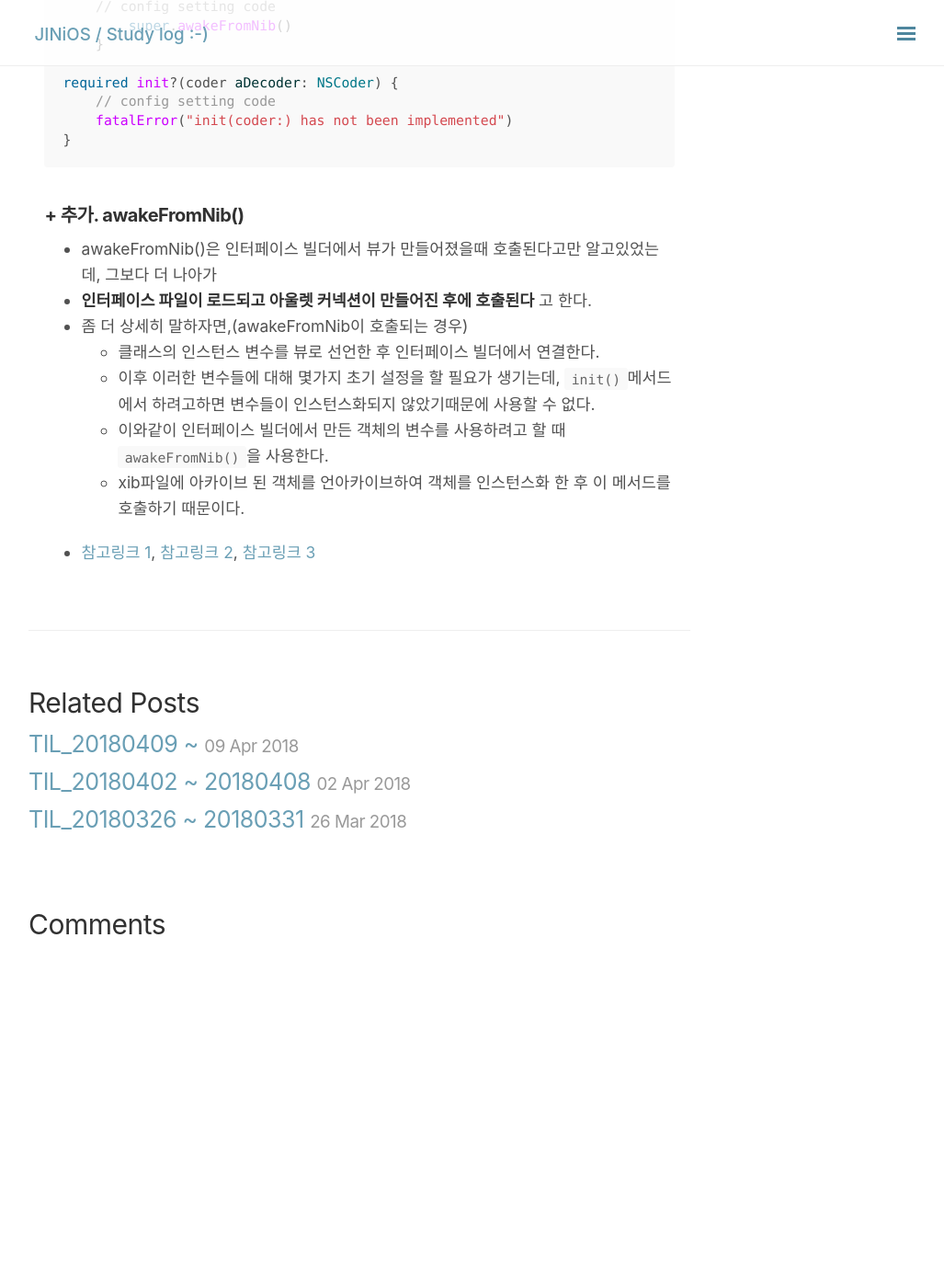
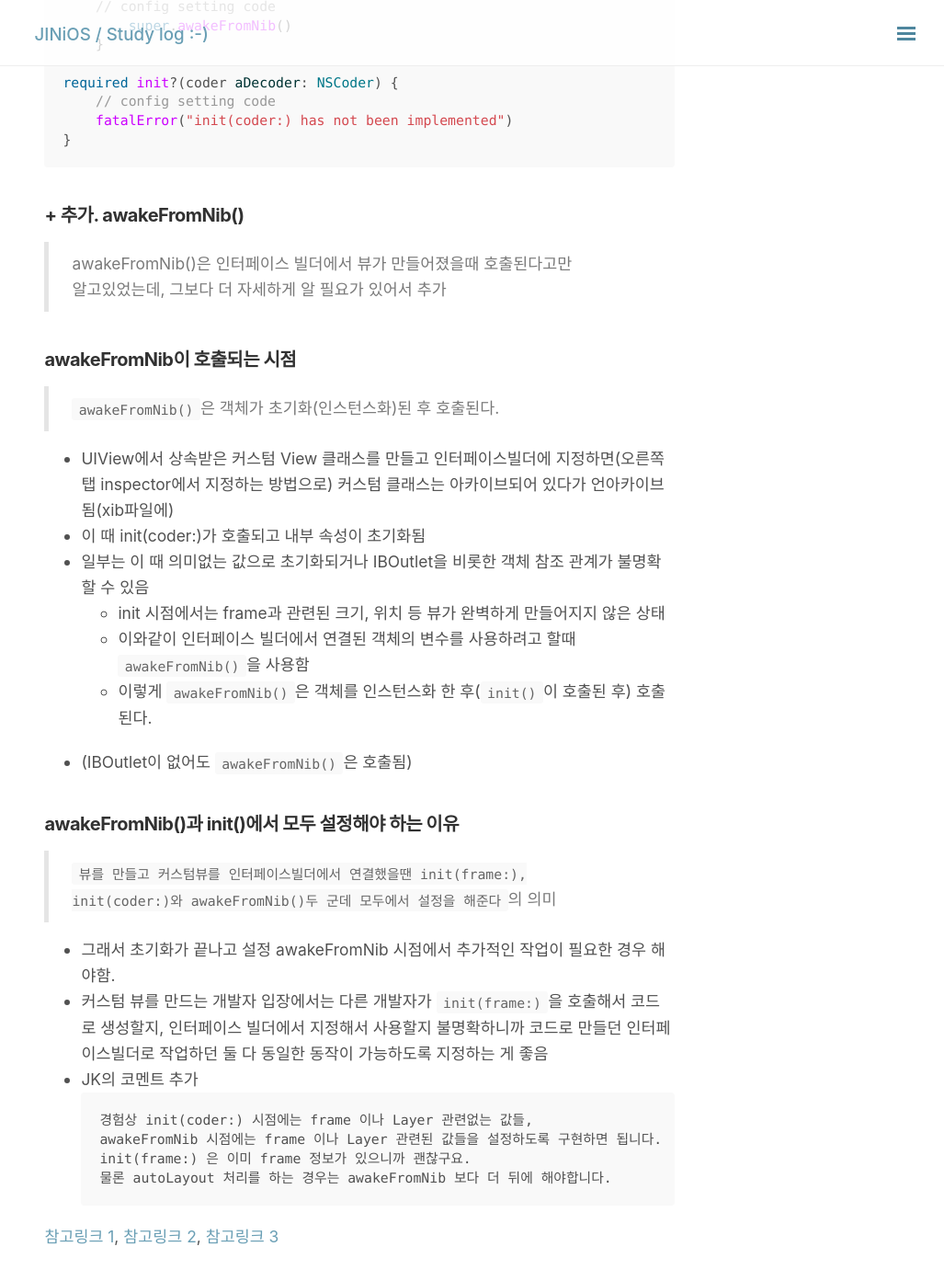
Before and after one commit to jinios/jinios.github.io, a Jekyll site: the page built from _posts/iOS/2018-04-15-customView_init.md, in a window 1280 px wide and 1400 px high, scrolled down 2075 px. Shown: the top 1393 px of the window at 92% size, without its empty margins (249-1276 px from the left). Built offline with Jekyll 4.4.1, drawn with Linux system fonts in a browser that asks for light colours; nearby versions of some CDN libraries; comment, search, counter and statistics services are not loaded; before the commit the page ends 3110 px from its top, so only the background shows below that.

Commit message:
Update post

````diff
--- a/_posts/iOS/2018-04-15-customView_init.md
+++ b/_posts/iOS/2018-04-15-customView_init.md
@@ -62,11 +62,31 @@ required init?(coder aDecoder: NSCoder) {
 ```
 
 #### \+ 추가. awakeFromNib()
-- awakeFromNib()은 인터페이스 빌더에서 뷰가 만들어졌을때 호출된다고만 알고있었는데, 그보다 더 나아가
-- **인터페이스 파일이 로드되고 아울렛 커넥션이 만들어진 후에 호출된다** 고 한다.
-- 좀 더 상세히 말하자면,(awakeFromNib이 호출되는 경우)
-  - 클래스의 인스턴스 변수를 뷰로 선언한 후 인터페이스 빌더에서 연결한다.
-  - 이후 이러한 변수들에 대해 몇가지 초기 설정을 할 필요가 생기는데, `init()`메서드에서 하려고하면 변수들이 인스턴스화되지 않았기때문에 사용할 수 없다.
-  - 이와같이 인터페이스 빌더에서 만든 객체의 변수를 사용하려고 할 때 `awakeFromNib()`을 사용한다.
-  - xib파일에 아카이브 된 객체를 언아카이브하여 객체를 인스턴스화 한 후 이 메서드를 호출하기 때문이다.
-- [참고링크 1](http://joejeon.tistory.com/702), [참고링크 2](https://stackoverflow.com/questions/9122344/when-does-awakefromnib-get-called?utm_medium=organic&utm_source=google_rich_qa&utm_campaign=google_rich_qa), [참고링크 3](http://jjun5050.tistory.com/12)
+> awakeFromNib()은 인터페이스 빌더에서 뷰가 만들어졌을때 호출된다고만 알고있었는데, 그보다 더 자세하게 알 필요가 있어서 추가
+
+#### awakeFromNib이 호출되는 시점
+> `awakeFromNib()`은 객체가 초기화(인스턴스화)된 후 호출된다.
+
+- UIView에서 상속받은 커스텀 View 클래스를 만들고 인터페이스빌더에 지정하면(오른쪽 탭 inspector에서 지정하는 방법으로) 커스텀 클래스는 아카이브되어 있다가 언아카이브됨(xib파일에)
+- 이 때 init(coder:)가 호출되고 내부 속성이 초기화됨
+- 일부는 이 때 의미없는 값으로 초기화되거나 IBOutlet을 비롯한 객체 참조 관계가 불명확할 수 있음
+  - init 시점에서는 frame과 관련된 크기, 위치 등 뷰가 완벽하게 만들어지지 않은 상태
+  - 이와같이 인터페이스 빌더에서 연결된 객체의 변수를 사용하려고 할때 `awakeFromNib()`을 사용함
+  - 이렇게 `awakeFromNib()`은 객체를 인스턴스화 한 후(`init()`이 호출된 후) 호출된다.
+- (IBOutlet이 없어도 `awakeFromNib()`은 호출됨)
+
+#### awakeFromNib()과 init()에서 모두 설정해야 하는 이유
+> `뷰를 만들고 커스텀뷰를 인터페이스빌더에서 연결했을땐 init(frame:), init(coder:)와 awakeFromNib()두 군데 모두에서 설정을 해준다`의 의미
+
+- 그래서 초기화가 끝나고 설정 awakeFromNib 시점에서 추가적인 작업이 필요한 경우 해야함.
+- 커스텀 뷰를 만드는 개발자 입장에서는 다른 개발자가 `init(frame:)`을 호출해서 코드로 생성할지, 인터페이스 빌더에서 지정해서 사용할지 불명확하니까 코드로 만들던 인터페이스빌더로 작업하던 둘 다 동일한 동작이 가능하도록 지정하는 게 좋음
+- JK의 코멘트 추가
+```
+경험상 init(coder:) 시점에는 frame 이나 Layer 관련없는 값들,
+awakeFromNib 시점에는 frame 이나 Layer 관련된 값들을 설정하도록 구현하면 됩니다.
+init(frame:) 은 이미 frame 정보가 있으니까 괜찮구요.
+물론 autoLayout 처리를 하는 경우는 awakeFromNib 보다 더 뒤에 해야합니다.
+```
+
+
+[참고링크 1](http://joejeon.tistory.com/702), [참고링크 2](https://stackoverflow.com/questions/9122344/when-does-awakefromnib-get-called?utm_medium=organic&utm_source=google_rich_qa&utm_campaign=google_rich_qa), [참고링크 3](http://jjun5050.tistory.com/12)
````
